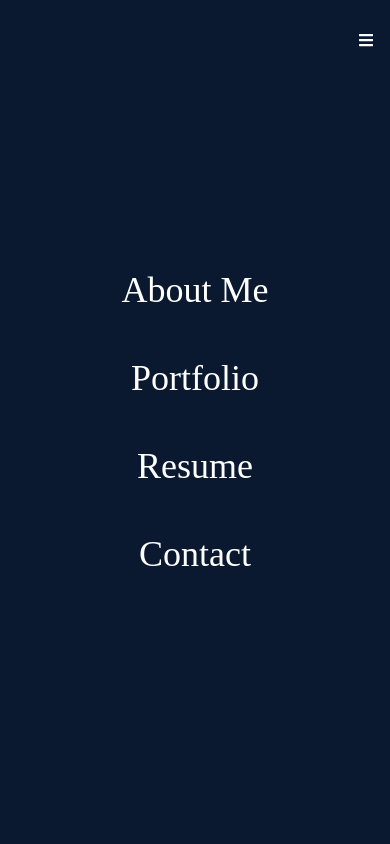
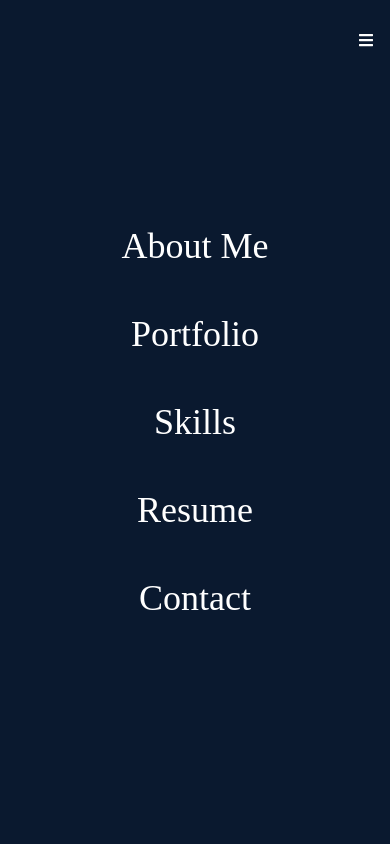
Before and after one commit to mika111420/Mikayla-React-Portfolio, a React (Create React App) app: page / in a window 390 px wide. Both pictures are taken after a click on the element 366 px from the left and 40 px from the top of the page. Shown: the top 844 px of the page. Built offline with nearby package versions, Linux system fonts and the light colour scheme; the HTML template or start-up script is replaced by a standard one.

Commit message:
added scroll functionalito web & mobile &imported about me image

```diff
--- a/src/components/About.jsx
+++ b/src/components/About.jsx
@@ -9,6 +9,11 @@ const About = () => {
                         <p className='text-4xl font-bold inline border-b-4 border-white text-slate-300'>About</p>
                     </div>
                     <div></div>
+                    <div className='about__me'>
+                        <div className="about__me-image">
+                            <img src='' alt=''/>
+                        </div>
+                    </div>
                     </div>
                     <div className='max-w-[1000px] w-full grid sm:grid-cols-2 gap-8 px-4'>
                         <div className='sm:text-right text-3xl font-bold'>
--- a/src/components/Navbar.jsx
+++ b/src/components/Navbar.jsx
@@ -50,10 +50,26 @@ const Navbar = () => {
             </div>
 
             <ul className={!nav ? 'hidden' : 'absolute top-0 left-0 w-full h-screen bg-[#0a192f] flex flex-col justify-center items-center'}>
-                <li className='py-6 text-4xl'>About Me</li>
-                <li className='py-6 text-4xl'>Portfolio</li>
-                <li className='py-6 text-4xl'>Resume</li>
-                <li className='py-6 text-4xl'>Contact</li>
+                <li className='py-6 text-4xl'>
+                    <Link onClick={handleClick} to="about" smooth={true} duration={500}>
+                    About Me
+                </Link></li>
+                <li className='py-6 text-4xl'>
+                    <Link onClick={handleClick} to="portfolio" smooth={true} duration={500}>
+                    Portfolio
+                </Link></li>
+                <li className='py-6 text-4xl'>
+                    <Link onClick={handleClick} to="skills" smooth={true} duration={500}>
+                    Skills
+                </Link></li>
+                <li className='py-6 text-4xl'>
+                    <Link onClick={handleClick} to="resume" smooth={true} duration={500}>
+                    Resume
+                </Link></li>
+                <li className='py-6 text-4xl'>
+                    <Link onClick={handleClick} to="contact" smooth={true} duration={500}>
+                    Contact
+                </Link></li>
             </ul>
 
             <div className='hidden lg:flex fixed flex-col top-[35%] left-0'>
```
Also changed, not shown: src/assets/me.jpg (added).
